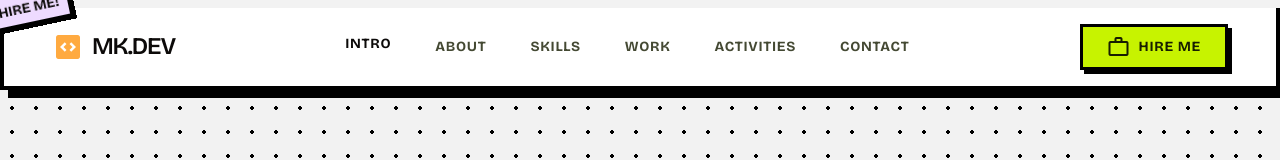
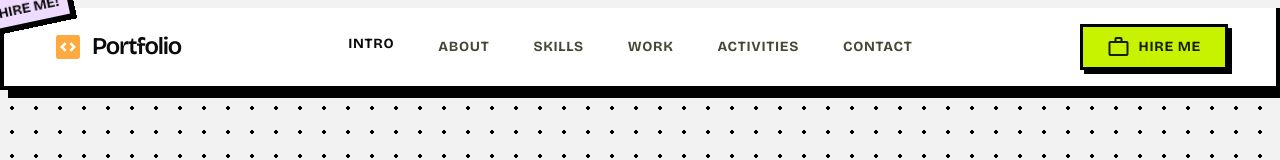
Before and after one commit to Muhammad-Kholis/neo-portfolio, a Next.js app: page / in a window 1280 px wide. Shown: the top 160 px of the page. Built offline with nearby package versions, Linux system fonts and the light colour scheme.

Commit message:
Fungsional

```diff
--- a/app/page.tsx
+++ b/app/page.tsx
@@ -137,7 +137,7 @@ export default function Page() {
           >
             code_blocks
           </span>
-          MK.DEV
+          Portfolio
         </div>
 
         {/* Desktop Links */}
@@ -923,7 +923,7 @@ export default function Page() {
               >
                 code_blocks
               </span>{" "}
-              MK.DEV
+              Portfolio
             </div>
             <div className="font-display text-body-md text-black/60 font-bold">
               © 2024 Muhammad Kholis. Built with precision.
--- a/app/projects/%5Bslug%5D/page.tsx
+++ b/app/projects/[slug]/page.tsx
@@ -160,7 +160,7 @@ export default function ProjectDetailPage({ params }: { params: Promise<{ slug:
           >
             code_blocks
           </span>
-          MK.DEV
+          Portfolio
         </Link>
 
         {/* Desktop Links */}
@@ -477,7 +477,7 @@ export default function ProjectDetailPage({ params }: { params: Promise<{ slug:
               >
                 code_blocks
               </span>{" "}
-              MK.DEV
+              Portfolio
             </div>
             <div className="font-display text-body-md text-black/60 font-bold">
               © 2024 Muhammad Kholis. Built with precision.
```
